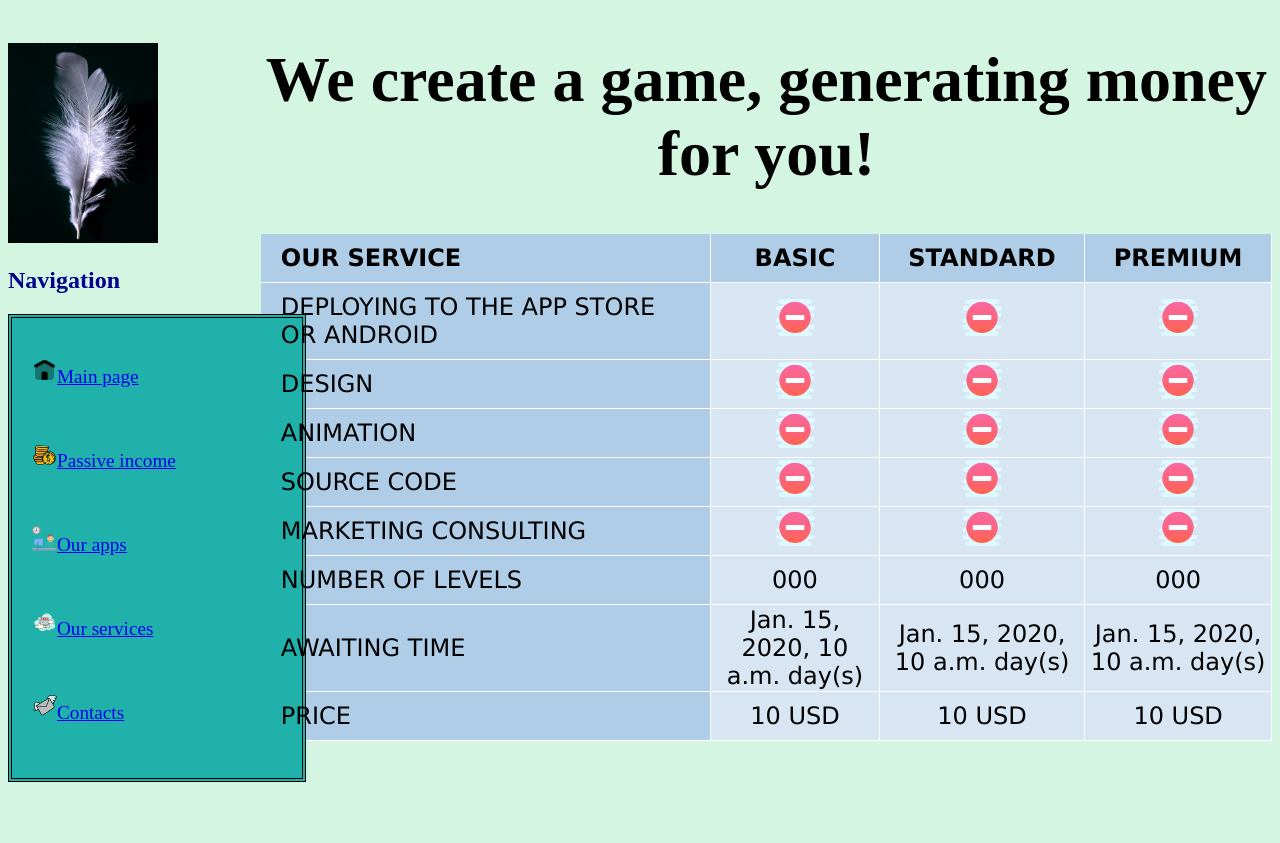
After one commit to KouLiTo/startup_website_django_project, a Django app: template project_web/web_app/templates/services.html in a window 1280 px wide. The commit adds this page. Run offline with Django 3.2, Linux system fonts and the light colour scheme; the template is opened without the code that fills it: most values are stand-ins (such as "Sample title", 1, 10 or a date in 2020).

Commit message:
added service page

```diff
--- a/project_web/web_app/admin.py
+++ b/project_web/web_app/admin.py
@@ -5,3 +5,6 @@ from . import models
 
 admin.site.register(models.Feedback)
 admin.site.register(models.Projects)
+admin.site.register(models.Basic)
+admin.site.register(models.Standard)
+admin.site.register(models.Premium)
--- a/project_web/web_app/static/css/style.css
+++ b/project_web/web_app/static/css/style.css
@@ -75,3 +75,28 @@ ul.hr li {
     border: 3px double #000; /* Рамка вокруг текста */
     padding: 10px; /* Поля вокруг текста */
    }
+
+table {
+font-family: "Lucida Sans Unicode", "Lucida Grande", Sans-Serif;
+font-size: 14px;
+border-collapse: collapse;
+text-align: center;
+}
+th, td:first-child {
+background: #AFCDE7;
+color: black;
+padding: 10px 20px;
+}
+th, td {
+border-style: solid;
+border-width: 0 1px 1px 0;
+border-color: white;
+}
+td {
+background: #D8E6F3;
+width: 15%;
+}
+th:first-child, td:first-child {
+text-align: left;
+width: 40%
+}
--- a/project_web/web_app/templates/homepage.html
+++ b/project_web/web_app/templates/homepage.html
@@ -18,7 +18,7 @@
             <br>
             <p><a href="{% url 'apps' %}"><li class="pl1"><img src="{% static 'images/work.png' %}" width="25" alt="">Our apps</li></a></p>
             <br>
-            <p><a href=""><li class="pl1"><img src="{% static 'images/products.png' %}" width="25" alt="">Our services</li></a></p>
+            <p><a href="{% url 'services' %}"><li class="pl1"><img src="{% static 'images/products.png' %}" width="25" alt="">Our services</li></a></p>
             <br>
             <p><a href="{% url 'contact' %}"><li class="pl1"><img src="{% static 'images/contact.png' %}" width="25" alt="">Contacts</li></a></p>
             <br>
--- /dev/null
+++ b/project_web/web_app/templates/services.html
@@ -0,0 +1,124 @@
+{% extends "homepage.html" %}
+{% load poll_extras %}
+{% load static %}
+{% block title %}Our services{% endblock %}
+
+
+{% block content %}
+    <table class="pl4">
+        <tr>
+            <th>OUR SERVICE</th>
+            <th>BASIC</th>
+            <th>STANDARD</th>
+            <th>PREMIUM</th>
+        </tr>
+        <tr>
+            <td>DEPLOYING TO THE APP STORE OR ANDROID</td>
+            {% if basics.deploy_to_the_store %}
+            <td><img src="{% static 'images/yes_symbol.png' %}" width="40" alt=""></td>
+            {% else %}
+            <td><img src="{% static 'images/no_symbol.png' %}" width="40" alt=""></td>
+            {% endif %}
+            {% if standards.deploy_to_the_store %}
+            <td><img src="{% static 'images/yes_symbol.png' %}" width="40" alt=""></td>
+            {% else %}
+            <td><img src="{% static 'images/no_symbol.png' %}" width="40" alt=""></td>
+            {% endif %}
+            {% if premiums.deploy_to_the_store %}
+            <td><img src="{% static 'images/yes_symbol.png' %}" width="40" alt=""></td>
+            {% else %}
+            <td><img src="{% static 'images/no_symbol.png' %}" width="40" alt=""></td>
+            {% endif %}
+        </tr>
+        <tr>
+            <td>DESIGN</td>
+            {% if basics.design %}
+            <td><img src="{% static 'images/yes_symbol.png' %}" width="40" alt=""></td>
+            {% else %}
+            <td><img src="{% static 'images/no_symbol.png' %}" width="40" alt=""></td>
+            {% endif %}
+            {% if standards.design %}
+            <td><img src="{% static 'images/yes_symbol.png' %}" width="40" alt=""></td>
+            {% else %}
+            <td><img src="{% static 'images/no_symbol.png' %}" width="40" alt=""></td>
+            {% endif %}
+            {% if premiums.design %}
+            <td><img src="{% static 'images/yes_symbol.png' %}" width="40" alt=""></td>
+            {% else %}
+            <td><img src="{% static 'images/no_symbol.png' %}" width="40" alt=""></td>
+            {% endif %}
+        </tr>
+        <tr>
+            <td>ANIMATION</td>
+            {% if basics.animation %}
+            <td><img src="{% static 'images/yes_symbol.png' %}" width="40" alt=""></td>
+            {% else %}
+            <td><img src="{% static 'images/no_symbol.png' %}" width="40" alt=""></td>
+            {% endif %}
+            {% if standards.animation %}
+            <td><img src="{% static 'images/yes_symbol.png' %}" width="40" alt=""></td>
+            {% else %}
+            <td><img src="{% static 'images/no_symbol.png' %}" width="40" alt=""></td>
+            {% endif %}
+            {% if premiums.animation %}
+            <td><img src="{% static 'images/yes_symbol.png' %}" width="40" alt=""></td>
+            {% else %}
+            <td><img src="{% static 'images/no_symbol.png' %}" width="40" alt=""></td>
+            {% endif %}
+        </tr>
+        <tr>
+            <td>SOURCE CODE</td>
+            {% if basics.source_code %}
+            <td><img src="{% static 'images/yes_symbol.png' %}" width="40" alt=""></td>
+            {% else %}
+            <td><img src="{% static 'images/no_symbol.png' %}" width="40" alt=""></td>
+            {% endif %}
+            {% if standards.source_code %}
+            <td><img src="{% static 'images/yes_symbol.png' %}" width="40" alt=""></td>
+            {% else %}
+            <td><img src="{% static 'images/no_symbol.png' %}" width="40" alt=""></td>
+            {% endif %}
+            {% if premiums.source_code %}
+            <td><img src="{% static 'images/yes_symbol.png' %}" width="40" alt=""></td>
+            {% else %}
+            <td><img src="{% static 'images/no_symbol.png' %}" width="40" alt=""></td>
+            {% endif %}
+        </tr>
+        <tr>
+            <td>MARKETING CONSULTING</td>
+            {% if basics.marketing_consulting %}
+            <td><img src="{% static 'images/yes_symbol.png' %}" width="40" alt=""></td>
+            {% else %}
+            <td><img src="{% static 'images/no_symbol.png' %}" width="40" alt=""></td>
+            {% endif %}
+            {% if standards.marketing_consulting %}
+            <td><img src="{% static 'images/yes_symbol.png' %}" width="40" alt=""></td>
+            {% else %}
+            <td><img src="{% static 'images/no_symbol.png' %}" width="40" alt=""></td>
+            {% endif %}
+            {% if premiums.marketing_consulting %}
+            <td><img src="{% static 'images/yes_symbol.png' %}" width="40" alt=""></td>
+            {% else %}
+            <td><img src="{% static 'images/no_symbol.png' %}" width="40" alt=""></td>
+            {% endif %}
+        </tr>
+        <tr>
+            <td>NUMBER OF LEVELS</td>
+            <td>{{basics.number_of_levels}}</td>
+            <td>{{standards.number_of_levels}}</td>
+            <td>{{premiums.number_of_levels}}</td>
+        </tr>
+        <tr>
+            <td>AWAITING TIME</td>
+            <td>{{basics.awaiting_time}} day(s)</td>
+            <td>{{standards.awaiting_time}} day(s)</td>
+            <td>{{premiums.awaiting_time}} day(s)</td>
+        </tr>
+        <tr>
+            <td>PRICE</td>
+            <td>{{basics.price|round_value}} USD</td>
+            <td>{{standards.price|round_value}} USD</td>
+            <td>{{premiums.price|round_value}} USD</td>
+        </tr>
+    </table>
+{% endblock content%}
--- /dev/null
+++ b/project_web/web_app/templatetags/poll_extras.py
@@ -0,0 +1,9 @@
+from django import template
+
+
+register = template.Library()
+
+
+@register.filter(name="round_value")
+def round_value(value: float) -> float:
+    return round(value, 2)
--- a/project_web/web_app/urls.py
+++ b/project_web/web_app/urls.py
@@ -7,5 +7,6 @@ urlpatterns = [
     path("calculate/", views.calculate, name="calc"),
     path("contact_form/", views.contact_form, name="contact"),
     path("contact_sent/", views.contact_sent, name="processing"),
-    path("our_projects/", views.Objects.as_view(), name="apps")
+    path("our_projects/", views.Objects.as_view(), name="apps"),
+    path("our_services/", views.TableData.as_view(), name="services")
 ]
```
Also changed, not shown: project_web/project_web/settings.py (+7 -1 lines), project_web/web_app/models.py (+39 -0 lines), project_web/web_app/views.py (+20 -10 lines), project_web/web_app/migrations/0001_initial.py, project_web/web_app/migrations/0002_alter_feedback_mobile.py (deleted), project_web/web_app/migrations/0003_projects_alter_feedback_mobile.py (deleted), project_web/web_app/static/images/no_symbol.png (added), project_web/web_app/static/images/yes_symbol.png (added), project_web/web_app/templatetags/__init__.py (added).
